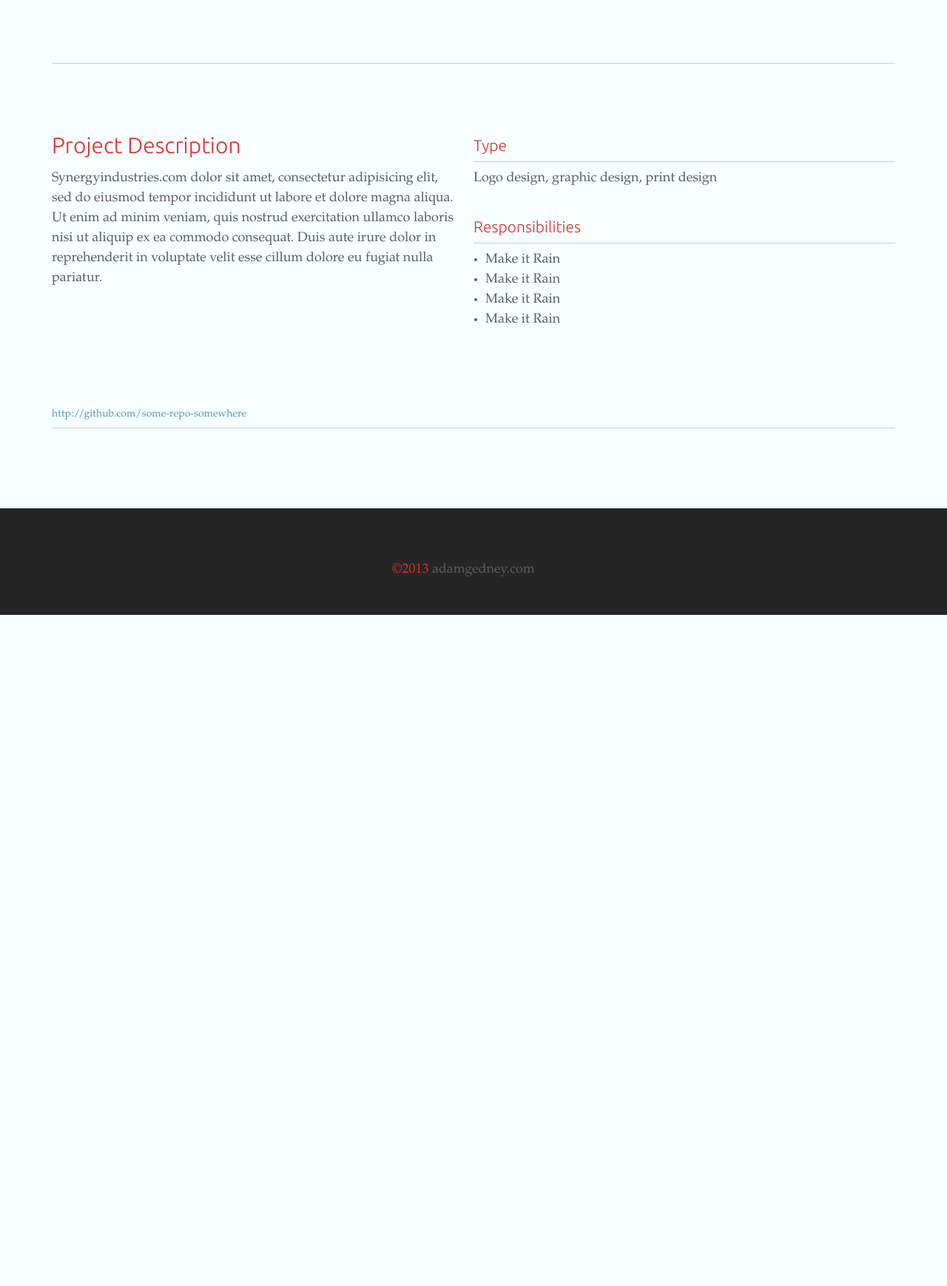
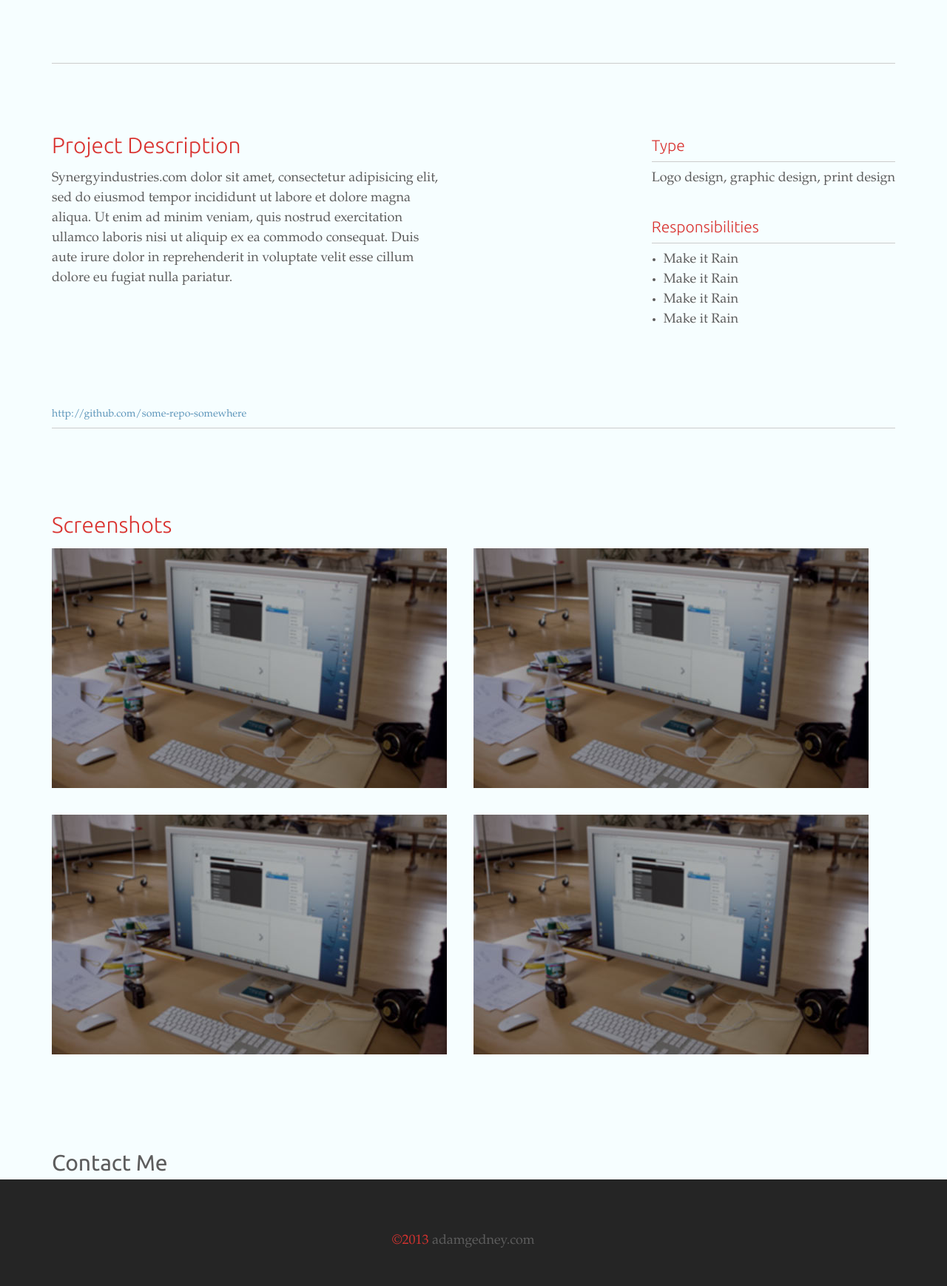
Before and after one commit to adamgedney/adamgedney.com, a PHP site: page /pages/synergy-industries.html in a window 1280 px wide. Shown: the part 856-2594 px from the top of the page at 74% size. Before the commit the page ends 1687 px from the top, so only its background shows below. Run offline with PHP 8.4, Linux system fonts and the light colour scheme; some libraries are stand-ins or nearby versions; some web fonts are replaced.

Commit message:
screenshots layed out

```diff
--- a/css/main.css
+++ b/css/main.css
@@ -350,7 +350,7 @@ nav ul li {
   width: 100%; }
 
 .project-inner {
-  width: 1140px;
+  max-width: 1140px;
   margin: 0 auto; }
 
 .description {
@@ -374,11 +374,12 @@ nav ul li {
   margin-bottom: 108px; }
 
 .details-desc {
-  width: 570px;
-  padding-right: 18px;
+  max-width: 570px;
+  padding-right: 3.157895%;
+  /*18px*/
   float: left; }
 
-.details-desc h3 {
+.details-desc h3, .shots h3 {
   font-weight: 100;
   margin-bottom: 9px;
   color: #d93330; }
@@ -387,7 +388,7 @@ nav ul li {
   margin-bottom: 162px; }
 
 .details-sidebar {
-  width: 570px;
+  max-width: 570px;
   float: right;
   padding-top: 10px; }
 
@@ -409,6 +410,21 @@ nav ul li {
   font-size: 1.4em;
   margin-bottom: 9px; }
 
+.shots {
+  overflow: hidden;
+  margin-bottom: 88px; }
+
+.shots img {
+  display: block;
+  margin-bottom: 36px; }
+
+.shot-left-col {
+  float: left;
+  margin-right: 36px; }
+
+.shot-right-col {
+  float: left; }
+
 /*---------------------------------------------footer------------------------------------------------*/
 footer {
   background: #252525;
--- a/css/main.scss
+++ b/css/main.scss
@@ -446,7 +446,7 @@ nav ul li{
 }
 
 .project-inner{
-	width: 1140px;
+	max-width: 1140px;
 	margin: 0 auto;
 }
 
@@ -474,13 +474,13 @@ nav ul li{
 }
 
 .details-desc{
-	width: 570px;
-	padding-right: 18px;
+	max-width: 570px;
+	padding-right: 3.157895%;/*18px*/
 	float: left;
 	// margin-bottom: 162px; /*18x9*/
 }
 
-.details-desc h3{
+.details-desc h3, .shots h3{
 	font-weight: 100;
 	margin-bottom: 9px;
 	color: $red;
@@ -491,7 +491,7 @@ nav ul li{
 }
 
 .details-sidebar{
-	width: 570px;
+	max-width: 570px;
 	float: right;
 	padding-top: 10px;
 }
@@ -518,6 +518,30 @@ nav ul li{
 	margin-bottom: 9px;
 }
 
+.shots{
+	overflow: hidden;
+	margin-bottom: 88px;
+}
+
+.shots img{
+	display: block;
+	margin-bottom: 36px;
+}
+
+.shot-left-col{
+	float: left;
+	margin-right: 36px;
+}
+
+.shot-right-col{
+	float: left;
+}
+
+.project-contact{
+
+}
+
+
 footer.projects-footer{
 
 }
--- a/pages/synergy-industries.html
+++ b/pages/synergy-industries.html
@@ -87,7 +87,24 @@
 						</div><!-- /.details-->
 
 						<div class="shots">
+							<h3>Screenshots</h3>
+
+								<div class="shot-left-col">
+									<a href="#" alt="screenshot lightbox 1"><img src="../images/shots/shot.jpg" alt="screenshot 1"/></a>
+
+									<a href="#" alt="screenshot lightbox 2"><img src="../images/shots/shot.jpg" alt="screenshot 2"/></a>
+								</div><!-- /.shot-left-col-->
+
+								<div class="shot-right-col">
+									<a href="#" alt="screenshot lightbox 3"><img src="../images/shots/shot.jpg" alt="screenshot 3"/></a>
+
+									<a href="#" alt="screenshot lightbox 4"><img src="../images/shots/shot.jpg" alt="screenshot 4"/></a>
+								</div><!-- /.shot-right-col-->
 						</div><!-- /.shots-->
+
+						<div class="project-contact">
+							<h3>Contact Me</h3>
+						</div><!-- /.project-inner-->
 
 					</div><!-- /.project-inner-->
 
```
Also changed, not shown: images/shots/shot.jpg (added).
